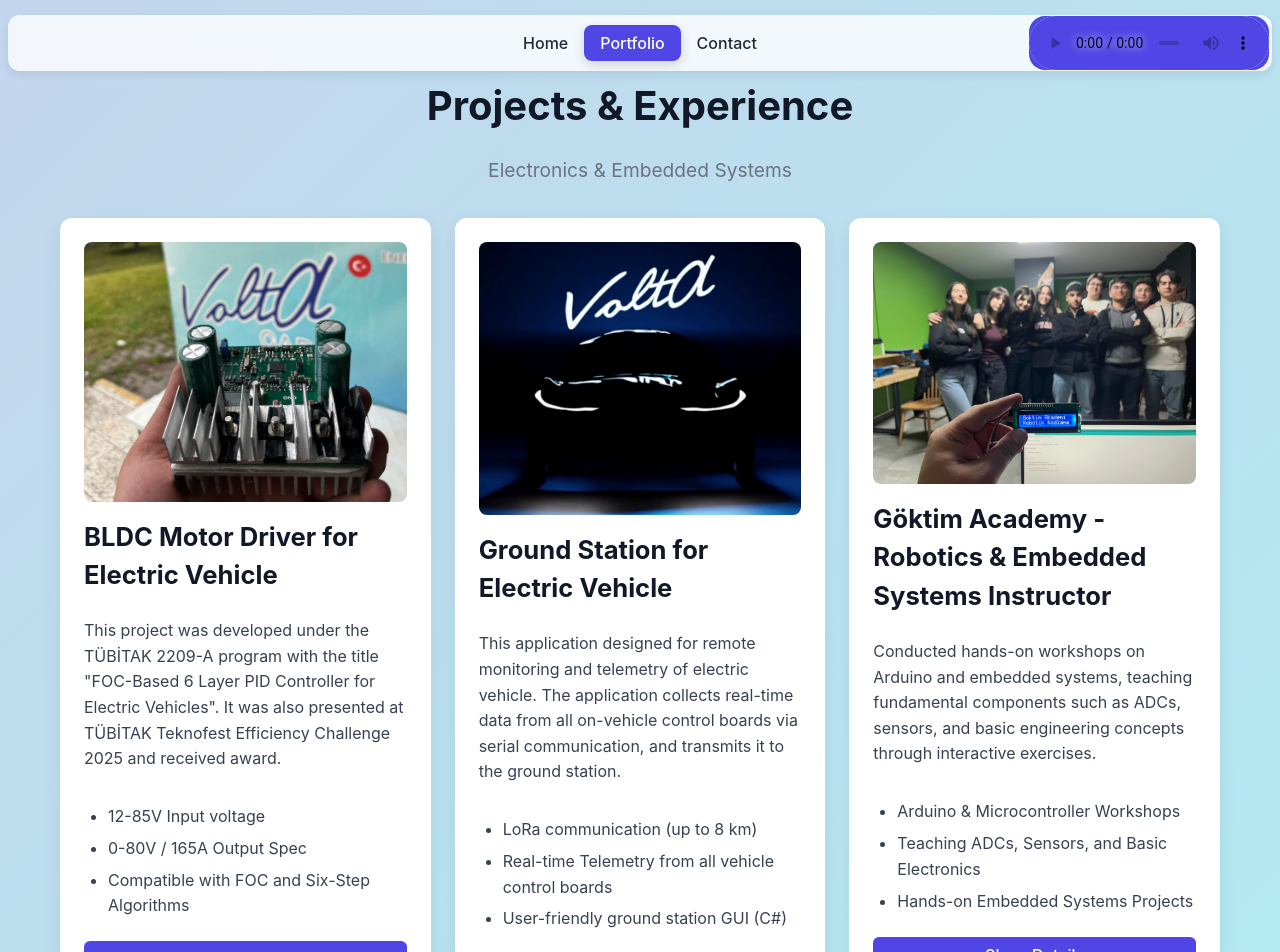
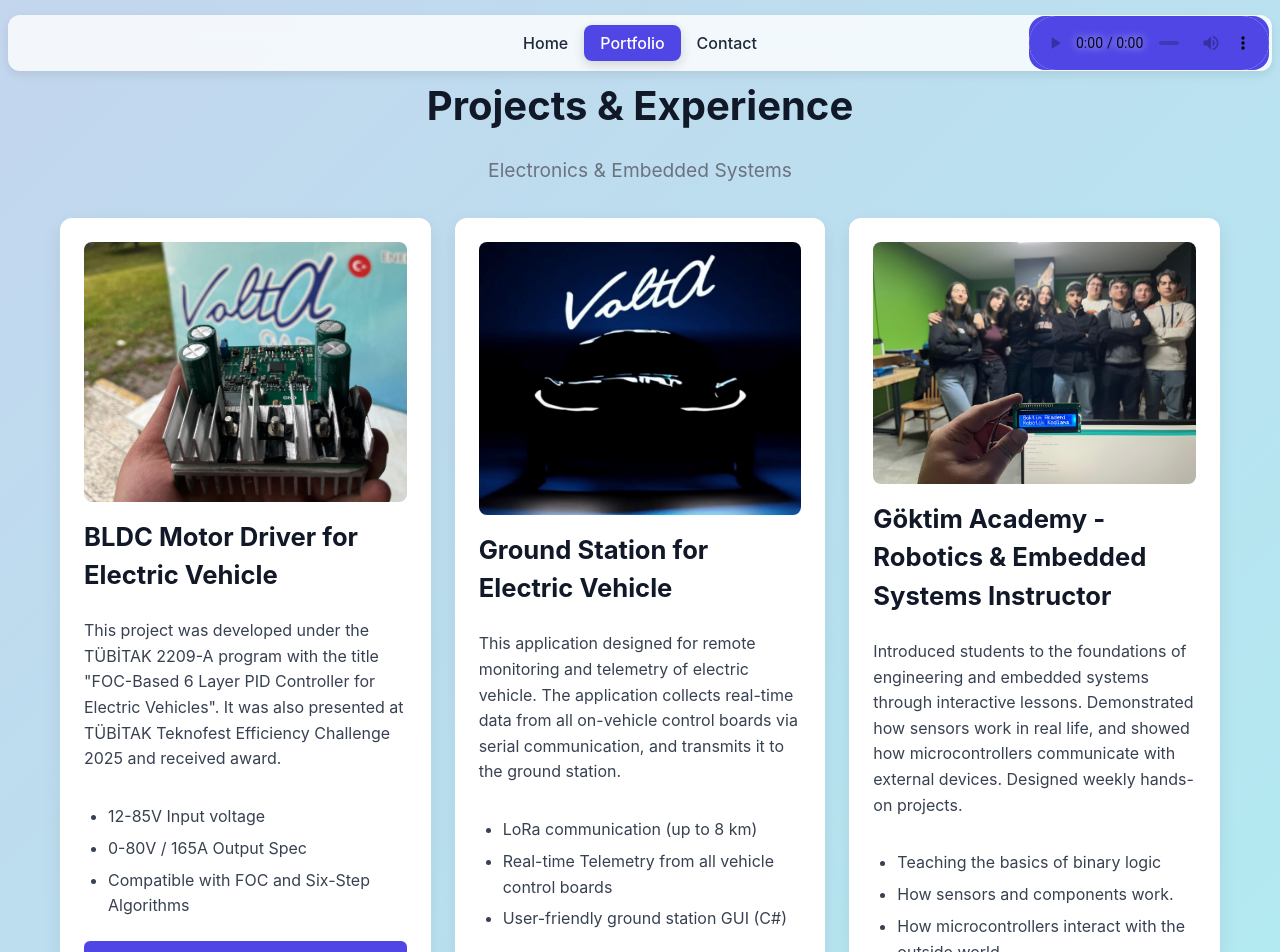
Before and after one commit to Skeior/vite-react-template, a React (Vite) app: page /portfolio in a window 1280 px wide. Shown: the top 952 px of the page. Built offline with nearby package versions, Linux system fonts and the light colour scheme.

Commit message:
Update PortfolioPage.tsx

```diff
--- a/src/react-app/Pages/PortfolioPage/PortfolioPage.tsx
+++ b/src/react-app/Pages/PortfolioPage/PortfolioPage.tsx
@@ -74,19 +74,20 @@
   },
 {
   title: "Göktim Academy - Robotics & Embedded Systems Instructor",
-    description: `Conducted hands-on workshops on Arduino and embedded systems, teaching fundamental components such as ADCs, sensors, and basic engineering concepts through interactive exercises.`,
+  description: `Introduced students to the foundations of engineering and embedded systems through interactive lessons. Demonstrated how sensors work in real life, and showed how microcontrollers communicate with external devices. Designed weekly hands-on projects.`,
   features: [
-      "Arduino & Microcontroller Workshops",
-      "Teaching ADCs, Sensors, and Basic Electronics",
-      "Hands-on Embedded Systems Projects",
-      "STEM Education & Problem Solving"
+    "Teaching the basics of binary logic",
+    "How sensors and components work.",
+    "How microcontrollers interact with the outside world",
+    "Weekly project-based learning to reinforce concepts",
+    "Encouraging curiosity, teamwork, and problem-solving skills"
   ],
   technologies: [
     "Arduino",
     "C/C++",
+    "STEM Education",
     "Electronics Fundamentals",
-      "STEM Education",
-      "Mentoring"
+    "Mentoring & Teaching"
   ],
   previewImage: "/images/goktim_preview.jpg",
   images: [
@@ -95,6 +96,7 @@
   ],
   link: "#"
 },
+
   {
     title: "Efficiency Challenge Participation (2022-2024)",
     description: `Participated in Teknofest Efficiency Challenge with VoltaFCEV team.
```
Lines whose indentation alone changed are shown as unchanged.
